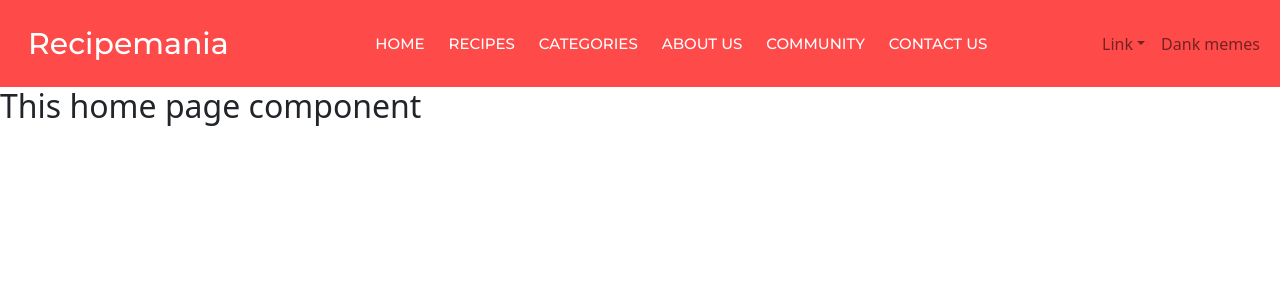
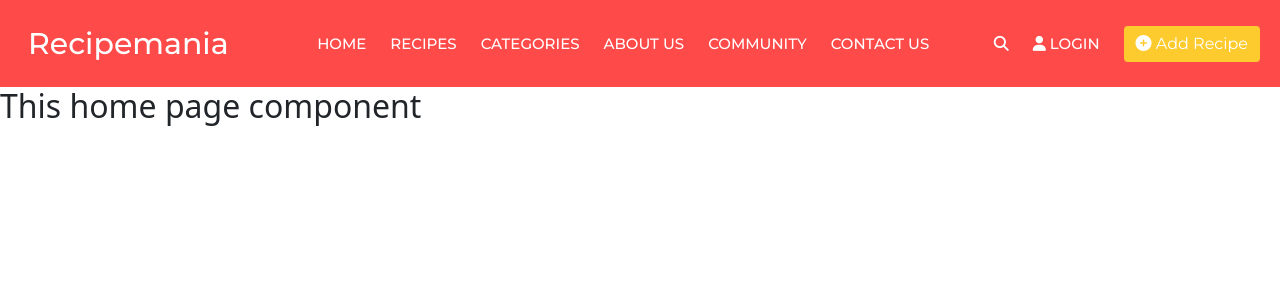
Before and after one commit to saints23githubbeck/ctarecipenia, a React (Create React App) app: page / in a window 1280 px wide. Shown: the top 300 px of the page. Built offline with nearby package versions, Linux system fonts and the light colour scheme.

Commit message:
navbar complete

```diff
--- a/public/index.html
+++ b/public/index.html
@@ -1,14 +1,12 @@
 <!DOCTYPE html>
 <html lang="en">
+
 <head>
   <meta charset="utf-8" />
   <link rel="icon" href="%PUBLIC_URL%/favicon.ico" />
   <meta name="viewport" content="width=device-width, initial-scale=1" />
   <meta name="theme-color" content="#000000" />
-    <meta
-      name="description"
-      content="Web site created using create-react-app"
-    />
+  <meta name="description" content="Web site created using create-react-app" />
   <link rel="apple-touch-icon" href="%PUBLIC_URL%/logo192.png" />
   <!--
       manifest.json provides metadata used when your web app is installed on a
@@ -24,8 +22,10 @@
       work correctly both with client-side routing and a non-root public URL.
       Learn how to configure a non-root public URL by running `npm run build`.
     -->
-    <title>React App</title>
+  <script src="https://kit.fontawesome.com/8330d3dfaf.js" crossorigin="anonymous"></script>
+  <title>Recipe App</title>
 </head>
+
 <body>
   <noscript>You need to enable JavaScript to run this app.</noscript>
   <div id="root"></div>
@@ -40,4 +40,5 @@
       To create a production bundle, use `npm run build` or `yarn build`.
     -->
 </body>
+
 </html>
--- a/src/Components/Shared/Header/Header.jsx
+++ b/src/Components/Shared/Header/Header.jsx
@@ -1,6 +1,6 @@
-import React from 'react';
+import React, { useState } from 'react';
 import styles from '../../../assets/css/Header.module.css';
-import { Container, Nav, Navbar, NavDropdown } from 'react-bootstrap';
+import { Button, Container, Form, FormControl, Modal, Nav, Navbar, } from 'react-bootstrap';
 import { NavLink } from 'react-router-dom';
 // const homeProduct = [
 //     {
@@ -9,6 +9,10 @@ import { NavLink } from 'react-router-dom';
 //     }
 // ]
 const Header = () => {
+    const [show, setShow] = useState(false);
+
+    const handleClose = () => setShow(false);
+    const handleShow = () => setShow(true);
     return (
         <>
             <Navbar collapseOnSelect expand="lg" className={styles.menu}>
@@ -28,22 +32,38 @@ const Header = () => {
                             <Nav.Link as={NavLink} to="/community" className={styles.itemNav}>Community</Nav.Link>
                             <Nav.Link as={NavLink} to="/contact" className={styles.itemNav}>Contact Us</Nav.Link>
                         </Nav>
-                        <Nav className="ms-auto">
-                            <NavDropdown title="Link" id="navbarScrollingDropdown">
-                                <NavDropdown.Item href="#action3">Action</NavDropdown.Item>
-                                <NavDropdown.Item href="#action4">Another action</NavDropdown.Item>
-                                <NavDropdown.Divider />
-                                <NavDropdown.Item href="#action5">
-                                    Something else here
-                                </NavDropdown.Item>
-                            </NavDropdown>
-                            <Nav.Link eventKey={2} href="#memes">
-                                Dank memes
+                        <Nav className="ms-auto align-items-center">
+                            <Nav.Link onClick={handleShow} className={styles.itemNav}>
+                                <i class="fas fa-search"></i>
+                            </Nav.Link>
+                            <Nav.Link as={NavLink} to="/login" className={styles.itemNav}>
+                                <i className="fas fa-user"></i> Login
+                            </Nav.Link>
+                            <Nav.Link as={NavLink} to="/addrecipe" className={styles.itemNav}>
+                                <Button className={styles.recipebtn}>
+                                    <i className="fas fa-plus-circle"></i> Add Recipe
+                                </Button>
                             </Nav.Link>
                         </Nav>
                     </Navbar.Collapse>
                 </Container>
             </Navbar>
+            <Modal show={show} onHide={handleClose}>
+                <Modal.Header closeButton>
+                    <Modal.Title>Search Recipe Name</Modal.Title>
+                </Modal.Header>
+                <Modal.Body>
+                    <Form className="d-flex">
+                        <FormControl
+                            type="search"
+                            placeholder="Search"
+                            className="me-2"
+                            aria-label="Search"
+                        />
+                        <Button variant="outline-success">Search</Button>
+                    </Form>
+                </Modal.Body>
+            </Modal>
         </>
     );
 };
--- a/src/assets/css/Header.module.css
+++ b/src/assets/css/Header.module.css
@@ -28,3 +28,7 @@
 .navbar-toggler {
     background-color: #fff !important;
 }
+.recipebtn {
+    background-color: #FECB2E;
+    border: none;
+}
```
Lines whose indentation alone changed are shown as unchanged.
